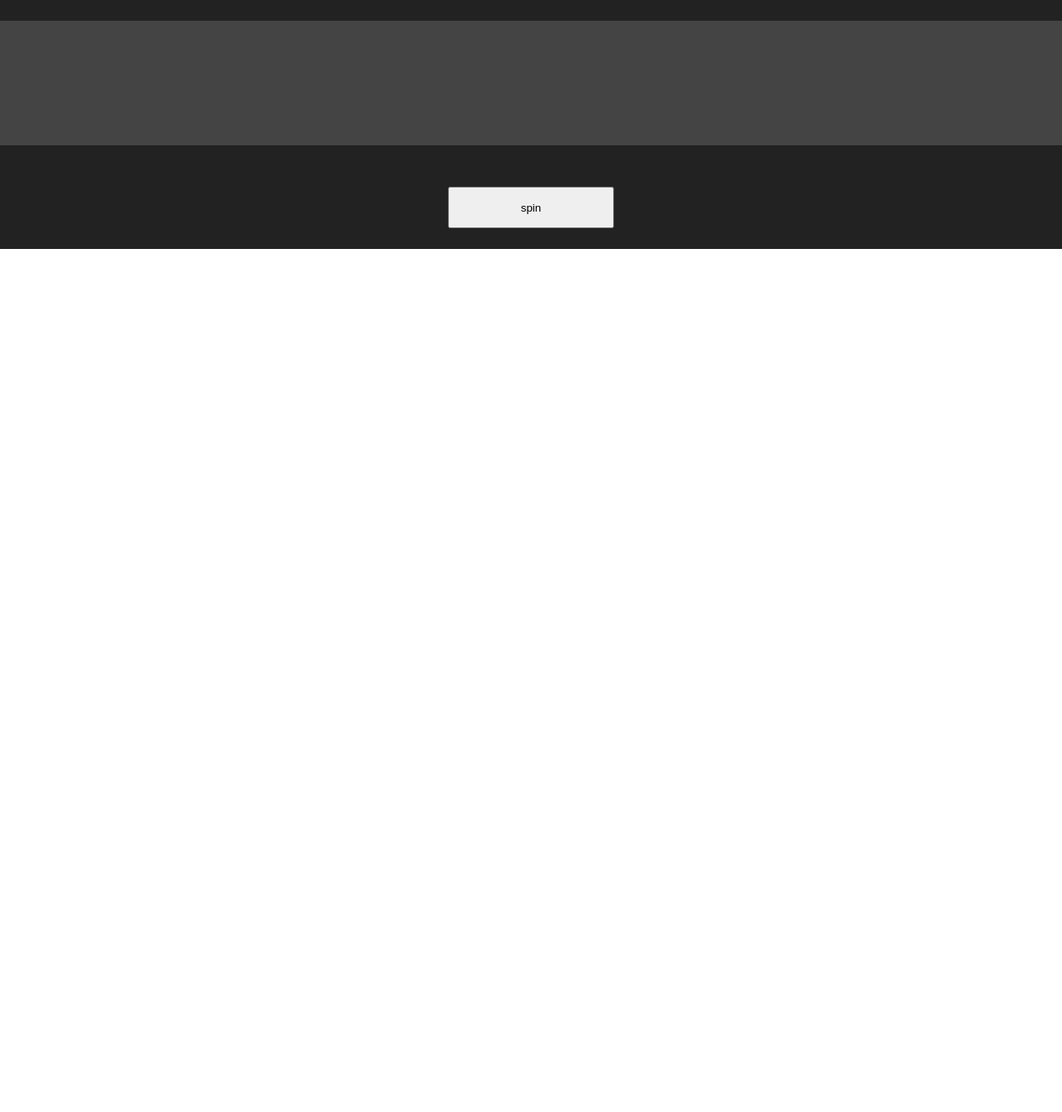
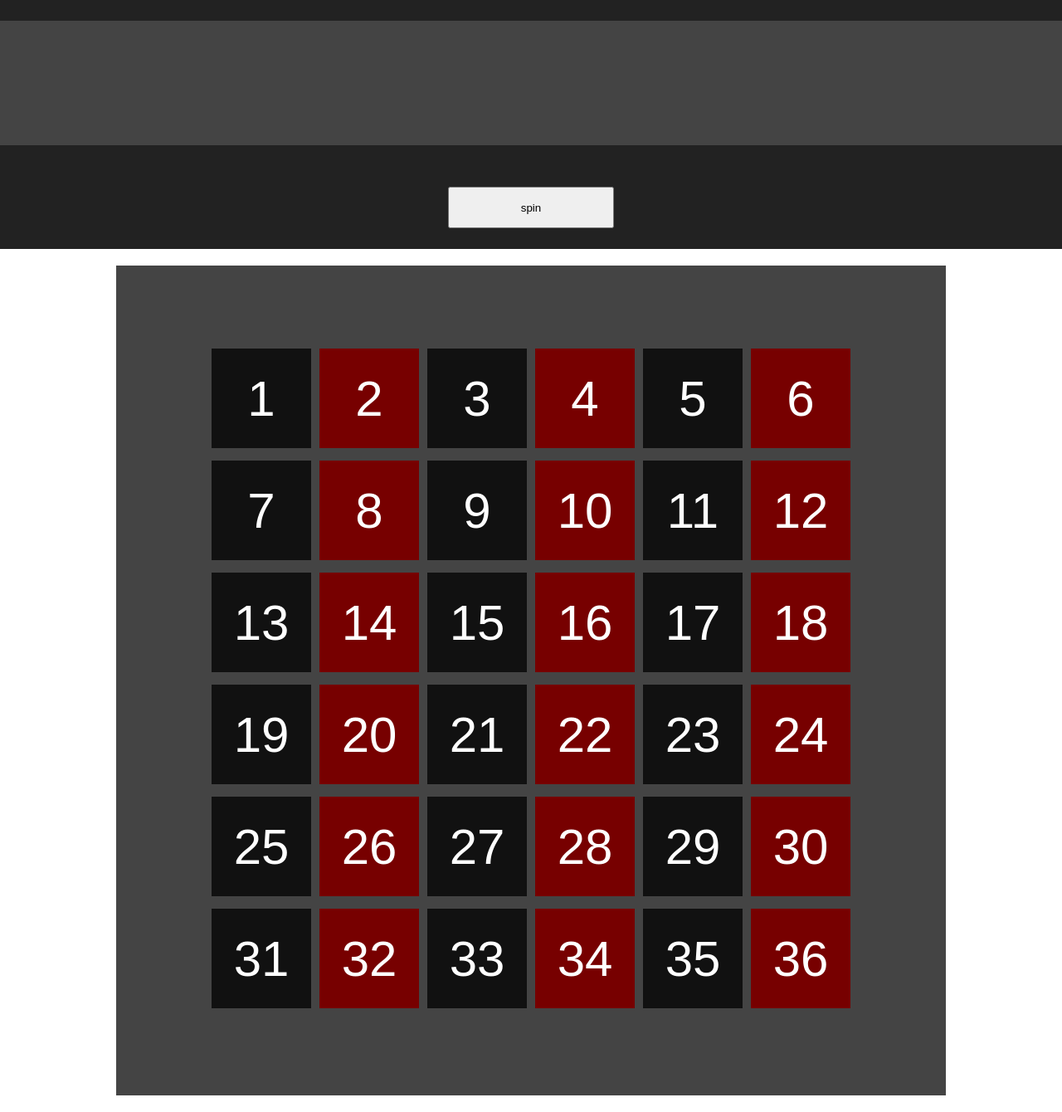
Before and after one commit to VictorMerinoRodriguez/Projecte, a PHP site: page / in a window 1280 px wide. Shown: the whole page at 83% size. Before the commit the page ends 300 px from the top, so only its background shows below. Run offline with PHP 8.4, Linux system fonts and the light colour scheme.

Commit message:
Add files via upload

```diff
--- a/WEB/index.html
+++ b/WEB/index.html
@@ -11,9 +11,49 @@
 <body>
     <div class="roulette-container">
         <div class="roulette" id="roulette">
-            <i class="roulette-item"></i>
+            <div class="roulette-item"></div>
+            <div class="roulette-item"></div>
+            <div class="roulette-item"></div>
         </div>
         <button id="btn-spin" onclick="spin()">spin</button>
     </div>
+    <div class="numbers">
+        <div class="roulette-item" style="background-color: var(--black-color);">1</div>
+        <div class="roulette-item" style="background-color: var(--red-color);">2</div>
+        <div class="roulette-item" style="background-color: var(--black-color);">3</div>
+        <div class="roulette-item" style="background-color: var(--red-color);">4</div>
+        <div class="roulette-item" style="background-color: var(--black-color);">5</div>
+        <div class="roulette-item" style="background-color: var(--red-color);">6</div>
+        <div class="roulette-item" style="background-color: var(--black-color);">7</div>
+        <div class="roulette-item" style="background-color: var(--red-color);">8</div>
+        <div class="roulette-item" style="background-color: var(--black-color);">9</div>
+        <div class="roulette-item" style="background-color: var(--red-color);">10</div>
+        <div class="roulette-item" style="background-color: var(--black-color);">11</div>
+        <div class="roulette-item" style="background-color: var(--red-color);">12</div>
+        <div class="roulette-item" style="background-color: var(--black-color);">13</div>
+        <div class="roulette-item" style="background-color: var(--red-color);">14</div>
+        <div class="roulette-item" style="background-color: var(--black-color);">15</div>
+        <div class="roulette-item" style="background-color: var(--red-color);">16</div>
+        <div class="roulette-item" style="background-color: var(--black-color);">17</div>
+        <div class="roulette-item" style="background-color: var(--red-color);">18</div>
+        <div class="roulette-item" style="background-color: var(--black-color);">19</div>
+        <div class="roulette-item" style="background-color: var(--red-color);">20</div>
+        <div class="roulette-item" style="background-color: var(--black-color);">21</div>
+        <div class="roulette-item" style="background-color: var(--red-color);">22</div>
+        <div class="roulette-item" style="background-color: var(--black-color);">23</div>
+        <div class="roulette-item" style="background-color: var(--red-color);">24</div>
+        <div class="roulette-item" style="background-color: var(--black-color);">25</div>
+        <div class="roulette-item" style="background-color: var(--red-color);">26</div>
+        <div class="roulette-item" style="background-color: var(--black-color);">27</div>
+        <div class="roulette-item" style="background-color: var(--red-color);">28</div>
+        <div class="roulette-item" style="background-color: var(--black-color);">29</div>
+        <div class="roulette-item" style="background-color: var(--red-color);">30</div>
+        <div class="roulette-item" style="background-color: var(--black-color);">31</div>
+        <div class="roulette-item" style="background-color: var(--red-color);">32</div>
+        <div class="roulette-item" style="background-color: var(--black-color);">33</div>
+        <div class="roulette-item" style="background-color: var(--red-color);">34</div>
+        <div class="roulette-item" style="background-color: var(--black-color);">35</div>
+        <div class="roulette-item" style="background-color: var(--red-color);">36</div>
+    </div>
 </body>
 </html>
--- a/WEB/script.js
+++ b/WEB/script.js
@@ -1,30 +1,61 @@
 const sleep = ms => new Promise(r => setTimeout(r, ms));
 
-function createItem(){
-    const rouletteItem = document.createElement("i");
+function createItem(x){
+
+    const rouletteItem = document.createElement("div");
     rouletteItem.setAttribute("class","roulette-item");
-    x = Math.floor(Math.random()*37);
-    if(x == 0){
+
+    if(x==00){
         rouletteItem.style.backgroundColor = "var(--green-color)";
     }
-    else if(x >19){
+    else if(x%2==0){
+        rouletteItem.style.backgroundColor = "var(--red-color)";
+    }
+    else{
         rouletteItem.style.backgroundColor = "var(--black-color)";
     }
-    else {
-        rouletteItem.style.backgroundColor = "var(--red-color)";
-    }
+    var number=document.createTextNode(x)
+    rouletteItem.appendChild(number);
     return rouletteItem
 
 }
 
+function createNumber(n){
+    var x=[];
+    var y=[];
+    for(var i=0;i<n;i++){
+        if(i%2==0){
+            x.push(i);
+        }else{
+            y.push(i);
+        }
+    }
+    return [x,y]
+}
+
 async function spin(){
-    for(var i = 0; i < 5; i++){
-        for(var i = 0; i < 9; i++){
-            await sleep(100*i);
-            var rouletteItem = createItem();
+    let numberArray=createNumber(36);
+    let evenNumbers=numberArray[0];
+    let oddNumbers=numberArray[1];
+
+        for(var i =0;i<45;i++){
+            if(i%36==0){
+                var evenNumbersClone = [...evenNumbers];
+                var oddNumbersClone = [...oddNumbers];
+            }
+
+            if(i%2==0){
+                var x=evenNumbersClone
+            }
+            else{
+                var x=oddNumbersClone
+            }
+            var RandomInt=Math.floor(Math.random()*x.length);
+            await sleep(10*i);
+            var rouletteItem = createItem(x[RandomInt]);
+            x.splice(RandomInt,1);
             const roulette = document.getElementById('roulette');
             roulette.appendChild(rouletteItem);
+            roulette.firstChild.remove();
         }
-    document.getElementsByClassName("roulette-item").remove();
 }
-}
--- a/WEB/style.css
+++ b/WEB/style.css
@@ -1,7 +1,7 @@
 :root{
-    --black-color: #000;
-    --red-color: #f00;
-    --green-color: #0f0;
+    --black-color: #111;
+    --red-color: #700;
+    --green-color: #0d640d;
 }
 
 body{
@@ -28,11 +28,28 @@ body{
 }
 
 .roulette-item{
+    display: flex;
+    justify-content: center;
+    align-items: center;
     height: 120px;
     width: 120px;
+    color: #fff;
+    font: 60px sans-serif;
 }
 
 #btn-spin{
     height: 50px;
     width: 200px;
 }
+
+.numbers{
+    display: flex;
+    justify-content: center;
+    flex-wrap: wrap;
+    margin: 20px auto;
+    padding: 100px;
+    height: 800px;
+    width: 800px;
+    gap: 10px;
+    background-color: #444;
+}
```
